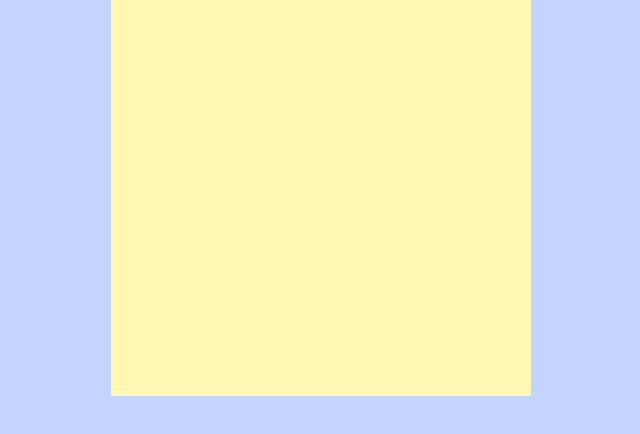
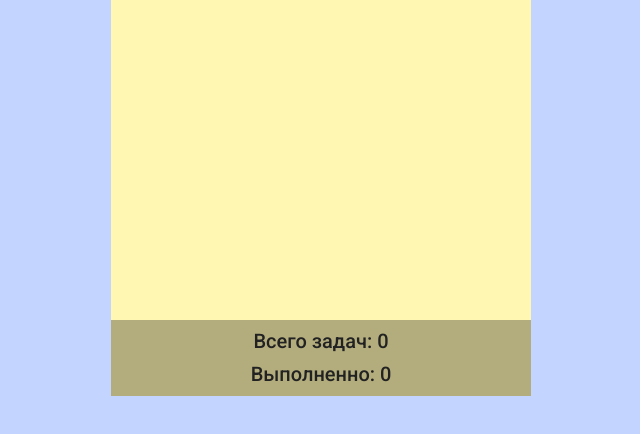
Before and after one commit to alexnik197/ToDo-app, a plain HTML site: page index.html in a window 1280 px wide. Shown: the part 304-738 px from the top of the page, without its empty margins (319-959 px from the left). Drawn offline with Linux system fonts and the light colour scheme.

```diff
--- a/index.html
+++ b/index.html
@@ -55,6 +55,19 @@
         </nav>
         <!-- list -->
       </main>
+      <footer>
+        <div class="results">
+          <div class="total">
+            <span class="total-text">Всего задач: <span class="total-number" id="totalNum">0</span></span>
+          </div>
+          <!-- .total -->
+          <div class="done">
+            <span class="done-text">Выполненно: <span class="done-number">0</span></span>
+          </div>
+          <!-- .done -->
+        </div>
+        <!-- .results -->
+      </footer>
     </section>
     <!-- notepad -->
   </body>
--- a/script.js
+++ b/script.js
@@ -8,6 +8,8 @@ const inputAdd = document.querySelector("#inputAdd");
 const list = document.querySelector(".list");
 const listItems = document.querySelector("#listItems");
 const addCategory = document.querySelector(".add-category");
+const parag = document.querySelectorAll("p");
+const taskInnerText = document.querySelector(".task-text");
 
 // GLOBAL FUNCTIONS
 const closeModal = () => modal.classList.remove("modal-open");
@@ -59,6 +61,7 @@ function addElement(e) {
   };
 
   newTask.className = "task";
+  textTask.className = "task-text";
   imgComplete.className = "complete";
   imgComplete.src = "svg/complete.svg";
 
@@ -72,12 +75,11 @@ function addElement(e) {
     imgComplete.className = "complete-done";
     textTask.className = "text-done";
 
-    const listCoord = listItems.getBoundingClientRect();
-    const taskCoord = newTask.getBoundingClientRect();
-    const newCoord = listCoord.top - taskCoord.top;
-
     imgComplete.addEventListener("click", function () {
       if (imgComplete.classList.contains("complete-done")) {
+        const listCoord = listItems.getBoundingClientRect();
+        const taskCoord = newTask.getBoundingClientRect();
+        const newCoord = listCoord.top - taskCoord.top;
         newTask.className = "task-done";
         newTask.style.top = `${Math.abs(newCoord)}px`;
         setTimeout(removeTask, 500);
@@ -85,3 +87,15 @@ function addElement(e) {
     });
   });
 }
+
+// FOOTER RESULTS
+const totalNum = document.querySelector("#totalNum");
+
+// EDIT TEXT
+parag.forEach(function (el) {
+  el.addEventListener("click", function () {
+    if (el.classList.contains("task-text")) {
+      console.log("hi");
+    }
+  });
+});
--- a/style.css
+++ b/style.css
@@ -198,14 +198,7 @@ p {
   min-height: 1em;
 }
 
-footer {
-  bottom: 0;
-  left: 0;
-  position: absolute;
-  height: 50px;
-  width: 100%;
-  background-color: #b3ad7d;
-}
+
 button {
   display: flex;
   justify-content: center;
@@ -262,3 +255,24 @@ img:hover {
 .text-done {
   text-decoration: line-through;
 }
+
+footer {
+  display: flex;
+  justify-content: center;
+  padding-top: 10px;
+  padding-bottom: 10px;
+  bottom: 0;
+  left: 0;
+  position: absolute;
+  min-height: 50px;
+  width: 100%;
+  background-color: #b3ad7d;
+}
+
+.results {
+  display: flex;
+  justify-content: center;
+  align-items: center;
+  flex-direction: column;
+  gap: 10px;
+}
```
